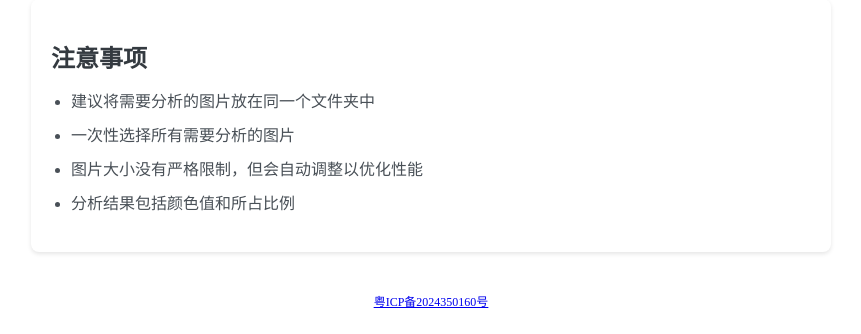
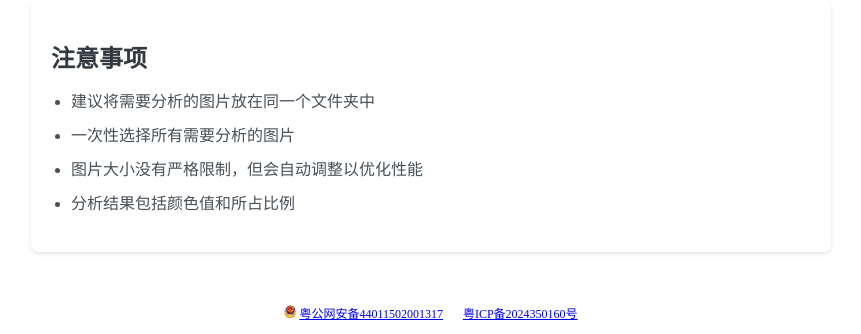
Before and after one commit to JormuangHP/color-analyzer, a Flask app: page /help in a window 1280 px wide. Shown: the part 810-1144 px from the top of the page, without its empty margins (209-1070 px from the left). Before the commit the page ends 1118 px from the top, so only its background shows below. Run offline with Flask 3, Linux system fonts and the light colour scheme.

Commit message:
Update help.html

```diff
--- a/templates/help.html
+++ b/templates/help.html
@@ -56,7 +56,9 @@
 
     <!-- 底部悬挂链接 -->
     <div class="footer" style="text-align: center; color: gray; font-size: 12px;">
-        <a href="https://beian.miit.gov.cn/" target="_blank">粤ICP备2024350160号</a>
+        <p>
+            <img src="/assets/image/备案图标.png" width="12"/> <a href="https://beian.mps.gov.cn/#/query/webSearch?code=61011302001964" rel="noreferrer" target="_blank">粤公网安备44011502001317</a><a href="https://beian.miit.gov.cn/" target="_blank" style="margin-left: 20px;">粤ICP备2024350160号</a>
+        </p>
     </div>
 
 
```
